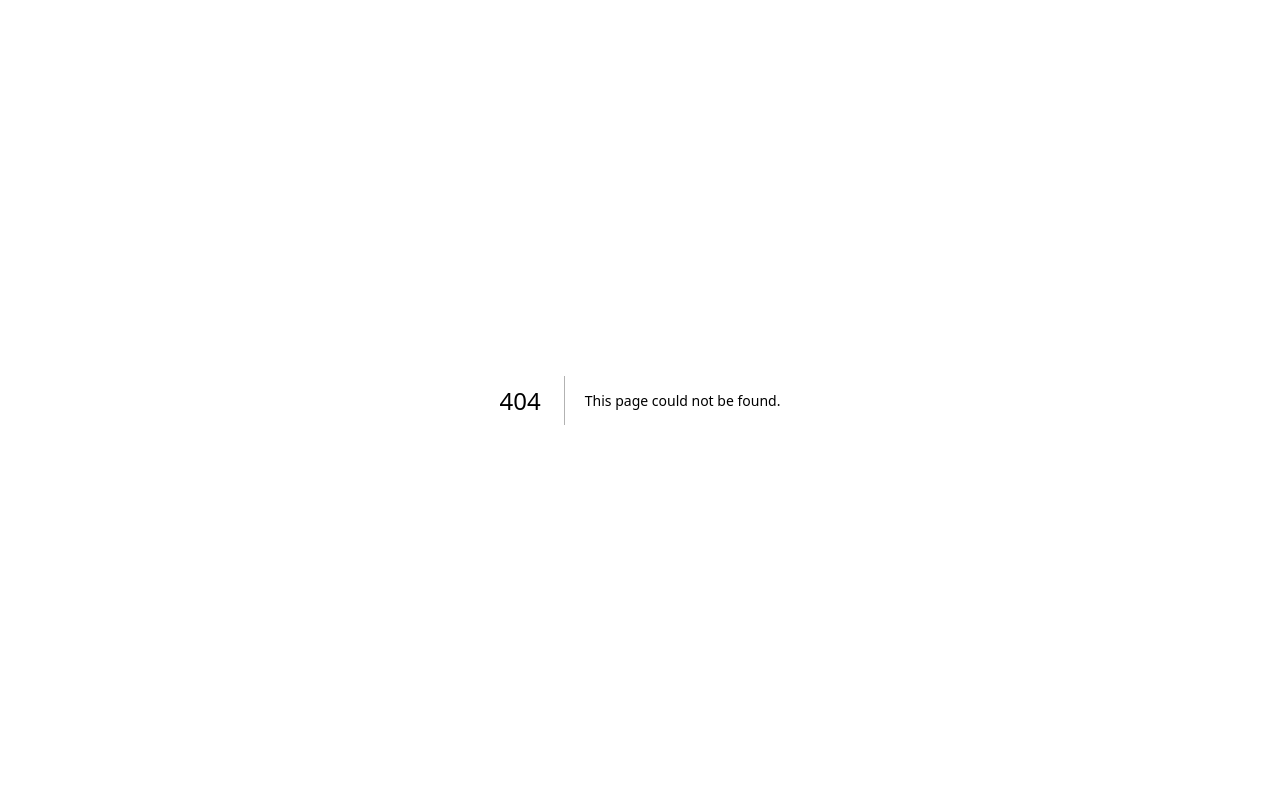
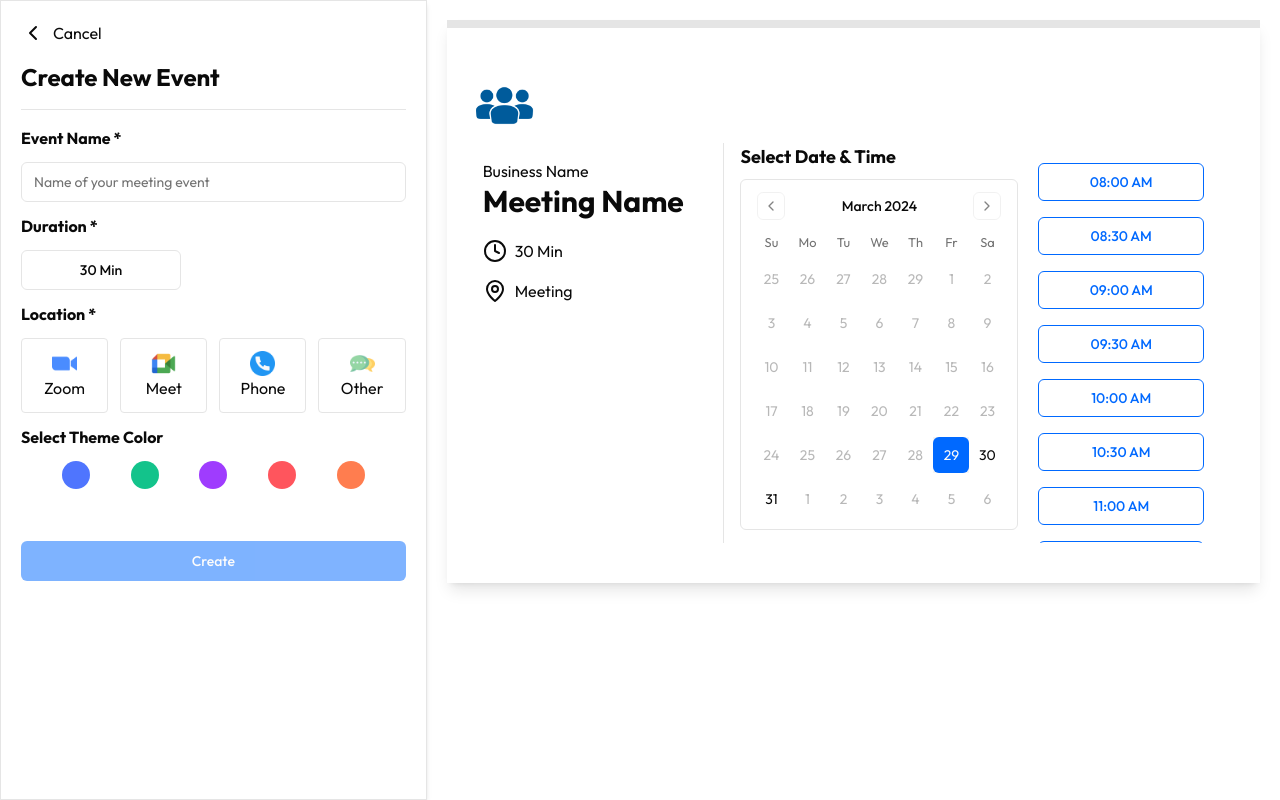
Before and after one commit to rashap224/convoconnect, a Next.js app: page /create-meeting in a window 1280 px wide. Before the commit this address had no page. Built offline with nearby package versions, Linux system fonts and the light colour scheme; no server answers.

Commit message:
create new meeting event

```diff
--- /dev/null
+++ b/app/(routes)/create-meeting/_components/MeetingForm.jsx
@@ -0,0 +1,137 @@
+"use client"
+import { Button } from '@/components/ui/button'
+import { Input } from '@/components/ui/input'
+import { ChevronLeft } from 'lucide-react'
+import React, { useEffect, useState } from 'react'
+import {
+    DropdownMenu,
+    DropdownMenuContent,
+    DropdownMenuItem,
+    DropdownMenuLabel,
+    DropdownMenuSeparator,
+    DropdownMenuTrigger,
+  } from "@/components/ui/dropdown-menu"
+import LocationOption from '@/app/_utils/LocationOption'
+import Image from 'next/image'
+import Link from 'next/link'
+import ThemeOptions from '@/app/_utils/ThemeOptions'
+import { doc, getFirestore, setDoc } from 'firebase/firestore'
+import { app } from '@/config/FirebaseConfig'
+import { useKindeBrowserClient } from '@kinde-oss/kinde-auth-nextjs'
+import { toast } from 'sonner'
+import { useRouter } from 'next/navigation'
+
+
+function MeetingForm({setFormValue}) {
+
+    const [location,setLocation]=useState();
+    const [themeColor,setThemeColor]=useState('');
+    const [eventName,setEventName]=useState();
+    const [duration,setDuration]=useState(30);
+    const [locationType,setLocationType]=useState();
+    const [locationUrl,setLocationUrl]=useState();
+    const {user}=useKindeBrowserClient();
+    const db=getFirestore(app);
+    const router=useRouter();
+    useEffect(()=>{
+        setFormValue({
+            eventName:eventName,
+            duration:duration,
+            locationType:locationType,
+            locationUrl:locationUrl,
+            themeColor:themeColor
+        })
+    },[eventName,duration,locationType,locationUrl,themeColor])
+
+    /**
+     * On Create CLick Handler
+     */
+    const onCreateClick=async()=>{
+        const id=Date.now().toString();
+        await setDoc(doc(db,'MeetingEvent',id),{
+            id:id,
+            eventName:eventName,
+            duration:duration,
+            locationType:locationType,
+            locationUrl:locationUrl,
+            themeColor:themeColor,
+            businessId:doc(db,'Business',user?.email),
+            createdBy:user?.email
+        })
+        toast('New Meeting Event Created!');
+        router.replace('/dashboard/meeting-type')
+    }
+  return (
+    <div className='p-5 '>
+       <Link href={'/dashboard'}>
+         <h2 className='flex gap-2'>
+            <ChevronLeft/> Cancel</h2>
+            </Link>
+        <div className='mt-4'>
+            <h2 className='font-bold text-2xl my-4'>Create New Event</h2>
+            <hr></hr>
+        </div>
+        <div className='flex flex-col gap-3 my-4'>
+            <h2 className='font-bold'>Event Name *</h2>
+            <Input placeholder="Name of your meeting event"
+            onChange={(event)=>setEventName(event.target.value)}
+            />
+
+            <h2 className='font-bold'>Duration *</h2>
+
+            <DropdownMenu>
+                <DropdownMenuTrigger asChild>
+                <Button variant="outline" className="max-w-40">{duration} Min</Button>
+                </DropdownMenuTrigger>
+                <DropdownMenuContent>
+                    <DropdownMenuItem onClick={()=>setDuration(15)}>15 Min</DropdownMenuItem>
+                    <DropdownMenuItem onClick={()=>setDuration(30)}>30 Min</DropdownMenuItem>
+                    <DropdownMenuItem onClick={()=>setDuration(45)}>45 Min</DropdownMenuItem>
+                    <DropdownMenuItem onClick={()=>setDuration(60)}>60 Min</DropdownMenuItem>
+                </DropdownMenuContent>
+                </DropdownMenu>
+
+            <h2 className='font-bold'>Location *</h2>
+            <div className='grid grid-cols-4 gap-3'>
+                {LocationOption.map((option,index)=>(
+                    <div key={index} className={`border flex flex-col
+                     justify-center items-center
+                     p-3 rounded-sm cursor-pointer
+                     hover:bg-blue-100 hover:border-primary
+                     ${locationType==option.name&&'bg-blue-100 border-primary'}`}
+                     onClick={()=>setLocationType(option.name)}
+                     >
+                        <Image src={option.icon} width={25} height={25}
+                        alt={option.name}/>
+                        <h2>{option.name}</h2>
+                    </div>
+                ))}
+            </div>
+            {locationType&&<>
+            <h2 className='font-bold'>Add {location} Url *</h2>
+            <Input placeholder='Add Url'
+            onChange={(event)=>setLocationUrl(event.target.value)}
+            />
+            </>}
+            <h2 className='font-bold'>Select Theme Color</h2>
+            <div className='flex justify-evenly'>
+                {ThemeOptions.map((color,index)=>(
+                    <div key={index} className={`h-7 w-7 rounded-full
+                    ${themeColor==color&&' border-4 border-black'}`}
+                    style={{backgroundColor:color}}
+                    onClick={()=>setThemeColor(color)}
+                    >
+                    </div>
+                ))}
+            </div>
+        </div>
+
+        <Button className="w-full mt-9"
+        disabled={(!eventName||!duration||!locationType||!locationUrl)}
+        onClick={()=>onCreateClick()}
+        >Create</Button>
+    </div>
+  )
+}
+
+export default MeetingForm
--- /dev/null
+++ b/app/(routes)/create-meeting/_components/PreviewMeeting.jsx
@@ -0,0 +1,83 @@
+import { Button } from '@/components/ui/button'
+import { Calendar } from '@/components/ui/calendar'
+import { Clock, MapPin } from 'lucide-react'
+import Image from 'next/image'
+import Link from 'next/link'
+import React, { useEffect, useState } from 'react'
+
+function PreviewMeeting({formValue}) {
+
+    const [date,setDate]=useState(new Date())
+    const [timeSlots,setTimeSlots]=useState();
+    useEffect(()=>{
+        formValue?.duration&&createTimeSlot(formValue?.duration)
+    },[formValue])
+
+    /**
+     * Used to create timeslot depends on interval
+     * @param {*} interval
+     */
+    const createTimeSlot=(interval)=>{
+        const startTime = 8 * 60; // 8 AM in minutes
+        const endTime = 22 * 60; // 10 PM in minutes
+        const totalSlots = (endTime - startTime) / interval;
+        const slots = Array.from({ length: totalSlots }, (_, i) => {
+      const totalMinutes = startTime + i * interval;
+      const hours = Math.floor(totalMinutes / 60);
+      const minutes = totalMinutes % 60;
+      const formattedHours = hours > 12 ? hours - 12 : hours; // Convert to 12-hour format
+      const period = hours >= 12 ? 'PM' : 'AM';
+      return `${String(formattedHours).padStart(2, '0')}:${String(minutes).padStart(2, '0')} ${period}`;
+    });
+
+    setTimeSlots(slots);
+    }
+  return (
+    <div className='p-5 py-10 shadow-lg m-5 border-t-8'
+    style={{borderTopColor:formValue?.themeColor}}
+    >
+       <Image src='/logo.png' alt='logo'
+       width={75}
+       height={75}/>
+       <div className='grid grid-cols-1 md:grid-cols-3 mt-0'>
+            {/* Meeting Info  */}
+            <div className='p-4 border-r'>
+                <h2>Business Name</h2>
+                <h2
+                className='font-bold text-3xl'
+                >{formValue?.eventName?formValue?.eventName:'Meeting Name'}</h2>
+                <div className='mt-5 flex flex-col gap-4'>
+                    <h2 className='flex gap-2'><Clock/>{formValue?.duration} Min </h2>
+                    <h2 className='flex gap-2'><MapPin/>{formValue?.locationType} Meeting </h2>
+                    <Link href={'#'}
+                    className='text-primary'
+                    >{formValue?.locationUrl}</Link>
+                </div>
+            </div>
+            {/* Time & Date Selction  */}
+            <div className='md:col-span-2 flex px-4'>
+                <div className='flex flex-col'>
+                    <h2 className='font-bold text-lg'>Select Date & Time</h2>
+                    <Calendar
+                        mode="single"
+                        selected={date}
+                        onSelect={setDate}
+                        className="rounded-md border mt-2"
+                       disabled={(date)=>date<=new Date()}
+                    />
+                </div>
+                <div className='flex flex-col w-full overflow-auto gap-4 p-5'
+                style={{maxHeight:'400px'}}
+                >
+                    {timeSlots?.map((time,index)=>(
+                        <Button className="border-primary
+                         text-primary" variant="outline">{time}</Button>
+                    ))}
+                </div>
+            </div>
+       </div>
+    </div>
+  )
+}
+
+export default PreviewMeeting
--- /dev/null
+++ b/app/(routes)/create-meeting/page.jsx
@@ -0,0 +1,22 @@
+"use client"
+import React, { useState } from 'react'
+import MeetingForm from './_components/MeetingForm'
+import PreviewMeeting from './_components/PreviewMeeting';
+
+function CreateMeeting() {
+    const [formValue,setFormValue]=useState();
+  return (
+    <div className='grid grid-cols-1 md:grid-cols-3'>
+        {/* Meeting Form  */}
+        <div className='shadow-md border h-screen'>
+            <MeetingForm setFormValue={(v)=>setFormValue(v)} />
+        </div>
+        {/* Preview  */}
+        <div className='md:col-span-2'>
+              <PreviewMeeting formValue={formValue}/>
+        </div>
+    </div>
+  )
+}
+
+export default CreateMeeting
```
